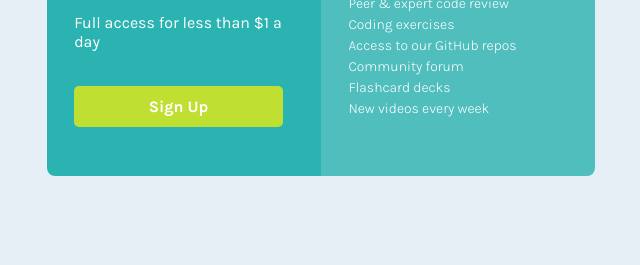
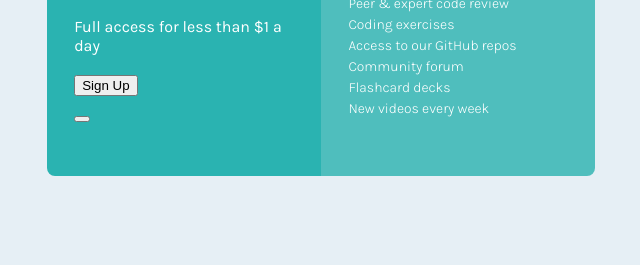
Before and after one commit to Sitkowski01/Single-price-grid-component, a plain HTML site: page index.html in a window 1280 px wide. Shown: the part 441-706 px from the top of the page, without its empty margins (319-959 px from the left). Drawn offline with Linux system fonts and the light colour scheme.

Commit message:
Update index.html

```diff
--- a/index.html
+++ b/index.html
@@ -24,7 +24,7 @@
         <div class="second-title">Monthly Subscription</div>
         <div class="second-subtitle"><div class="dollars">&dollar;29</div><div>per month</div></div>
         <div class="second-access">Full access for less than &dollar;1 a day</div>
-        <div class="button">Sign Up</div>
+        <button>Sign Up<button>
       </div>
       <div class="three">
       <div class="three-title">Why Us</div>
```
